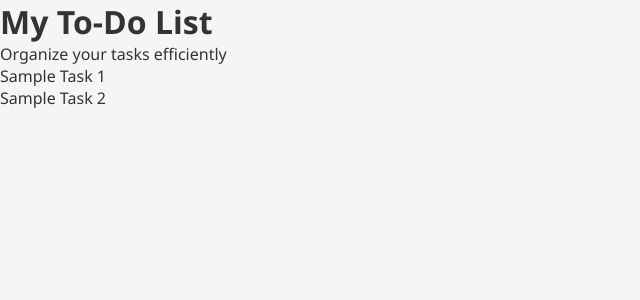
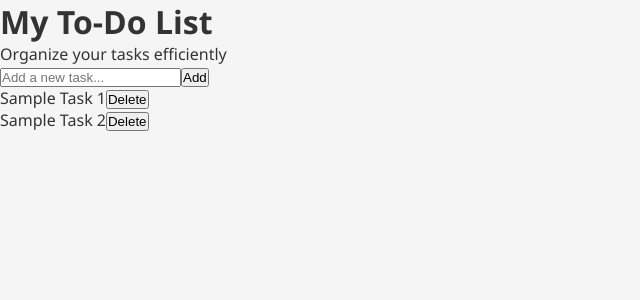
Before and after one commit to ManojRC18/Todo-project, a React (Vite) app: page / in a window 1280 px wide. Shown: the top 300 px of the page, without its empty margins (0-640 px from the left). Built offline with nearby package versions, Linux system fonts and the light colour scheme.

Commit message:
Implement add and delete todo functionality

```diff
--- a/src/App.jsx
+++ b/src/App.jsx
@@ -8,6 +8,20 @@ function App() {
     { id: 1, text: 'Sample Task 1', completed: false },
     { id: 2, text: 'Sample Task 2', completed: false },
   ]);
+  const [inputValue, setInputValue] = useState('');
+
+  const addTodo = (e) => {
+    e.preventDefault();
+    if (inputValue.trim() === '') return;
+
+    const newTodo = {
+      id: Date.now(),
+      text: inputValue,
+      completed: false,
+    };
+    setTodos([...todos, newTodo]);
+    setInputValue('');
+  };
 
   const deleteTodo = (id) => {
     setTodos(todos.filter((todo) => todo.id !== id));
@@ -32,6 +46,19 @@ function App() {
   return (
     <div className="app">
       <Header />
+      <div className="container">
+        <form onSubmit={addTodo} className="add-todo-form">
+          <input
+            type="text"
+            className="todo-input"
+            placeholder="Add a new task..."
+            value={inputValue}
+            onChange={(e) => setInputValue(e.target.value)}
+          />
+          <button type="submit" className="add-btn">
+            Add
+          </button>
+        </form>
         <ToDoList
           todos={todos}
           onDelete={deleteTodo}
@@ -39,6 +66,7 @@ function App() {
           onEdit={editTodo}
         />
       </div>
+    </div>
   );
 }
 
--- a/src/components/ToDoItem.jsx
+++ b/src/components/ToDoItem.jsx
@@ -1,7 +1,10 @@
-function ToDoItem({ todo }) {
+function ToDoItem({ todo, onDelete }) {
   return (
     <div className="todo-item">
       <span className="todo-text">{todo.text}</span>
+      <button onClick={() => onDelete(todo.id)} className="delete-btn">
+        Delete
+      </button>
     </div>
   );
 }
```
Lines whose indentation alone changed are shown as unchanged.
